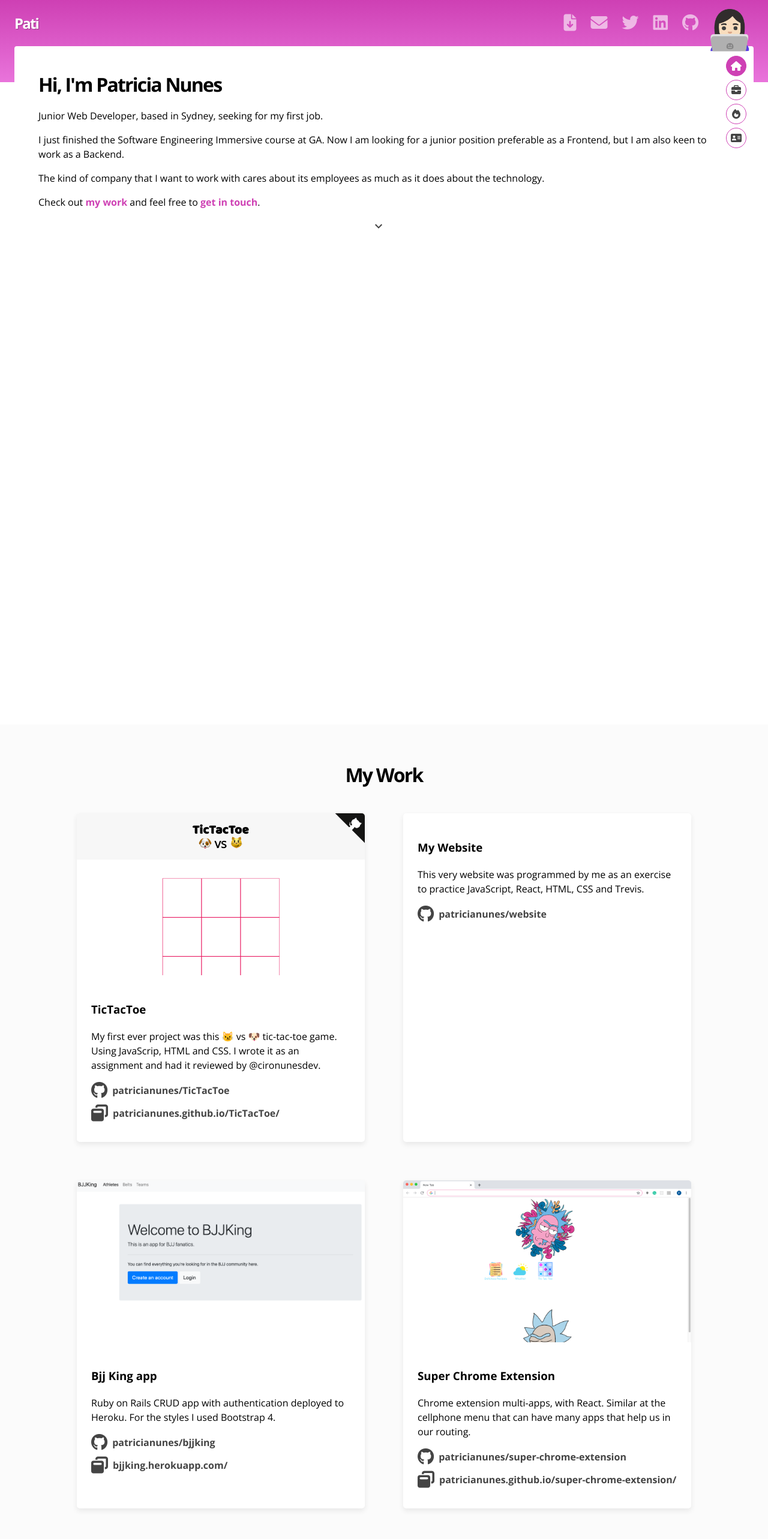
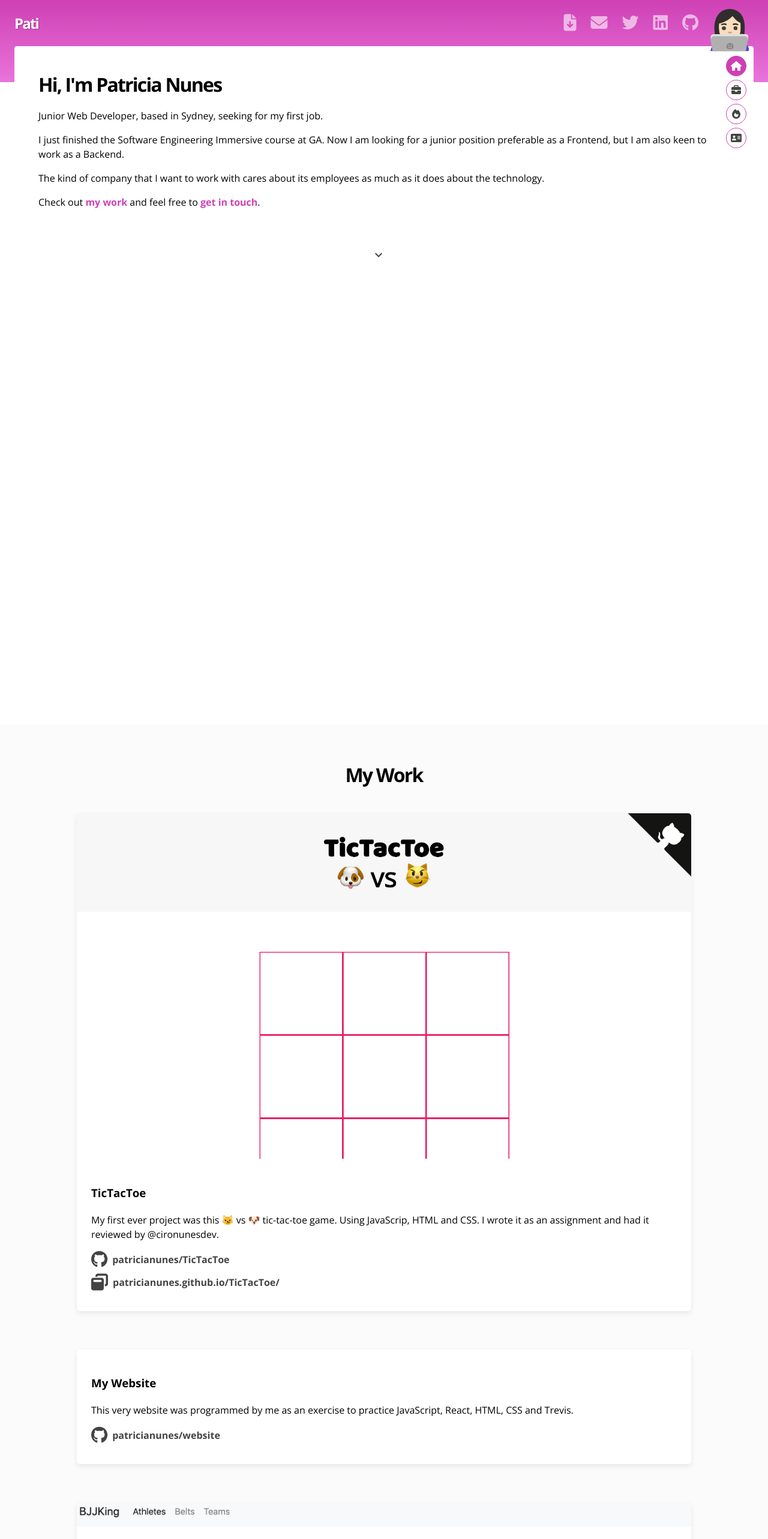
Before and after one commit to patricianunes/website, a React (Create React App) app: page /#header in a window 1280 px wide. Shown: the top 2566 px of the page at 60% size. Built offline with nearby package versions, Linux system fonts and the light colour scheme.

Commit message:
reajust of the cards in a big screen

```diff
--- a/src/components/Cards/Card.css
+++ b/src/components/Cards/Card.css
@@ -14,3 +14,10 @@
     grid-template-columns: repeat(auto-fill, minmax(280px, 1fr));
   }
 }
+
+/* min? */
+@media only screen and (min-width: 900px) {
+  .grid {
+    grid-template-columns: repeat(auto-fill, minmax(500px, 1fr));
+  }
+}
--- a/src/components/Content.css
+++ b/src/components/Content.css
@@ -33,6 +33,7 @@
 }
 
 .arrow {
+  padding-top: 48px;
   text-align: center;
 }
 
--- a/src/components/GetInTouch.css
+++ b/src/components/GetInTouch.css
@@ -1,6 +1,7 @@
 .getInTouch {
   text-align: center;
   padding: 40px;
+
   background-color: #d458bd;
   height: calc(100vh);
 }
```
